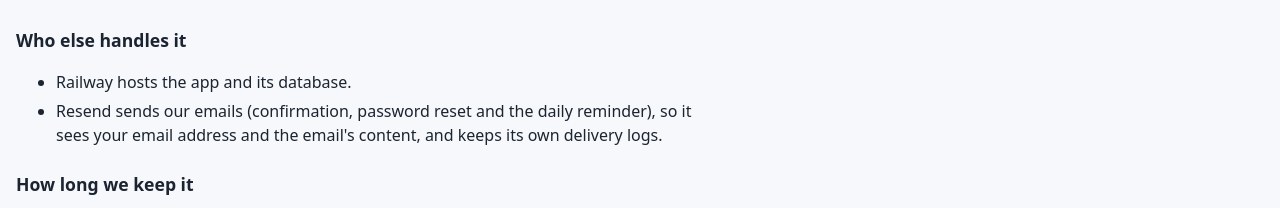
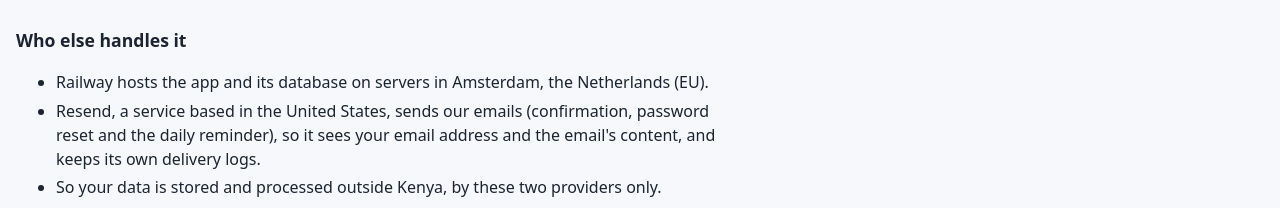
Before and after one commit to KathFK1234/Kazi-Hakika, a React (Vite) app in the folder web/: page /privacy in a window 1280 px wide. Shown: the part 744-952 px from the top of the page. Built offline with nearby package versions, Linux system fonts and the light colour scheme; no server answers.

Commit message:
Say on /privacy where data is stored: outside Kenya
Railway's servers and database are in Amsterdam (Netherlands, EU) and
Resend is US-based; the notice now says so and that only these two
providers handle the data. Test checks the wording. Privacy review,
round 1. Fixes #80

```diff
--- a/web/src/pages/PrivacyPage.tsx
+++ b/web/src/pages/PrivacyPage.tsx
@@ -34,8 +34,12 @@ export function PrivacyPage() {
 
       <h2>Who else handles it</h2>
       <ul>
-        <li>Railway hosts the app and its database.</li>
-        <li>Resend sends our emails (confirmation, password reset and the daily reminder), so it sees your email address and the email's content, and keeps its own delivery logs.</li>
+        <li>Railway hosts the app and its database on servers in Amsterdam, the Netherlands (EU).</li>
+        <li>
+          Resend, a service based in the United States, sends our emails (confirmation, password reset and the daily
+          reminder), so it sees your email address and the email&apos;s content, and keeps its own delivery logs.
+        </li>
+        <li>So your data is stored and processed outside Kenya, by these two providers only.</li>
       </ul>
 
       <h2>How long we keep it</h2>
```
Also changed, not shown: 1 other file (tests, documents, lock files or other folders).
